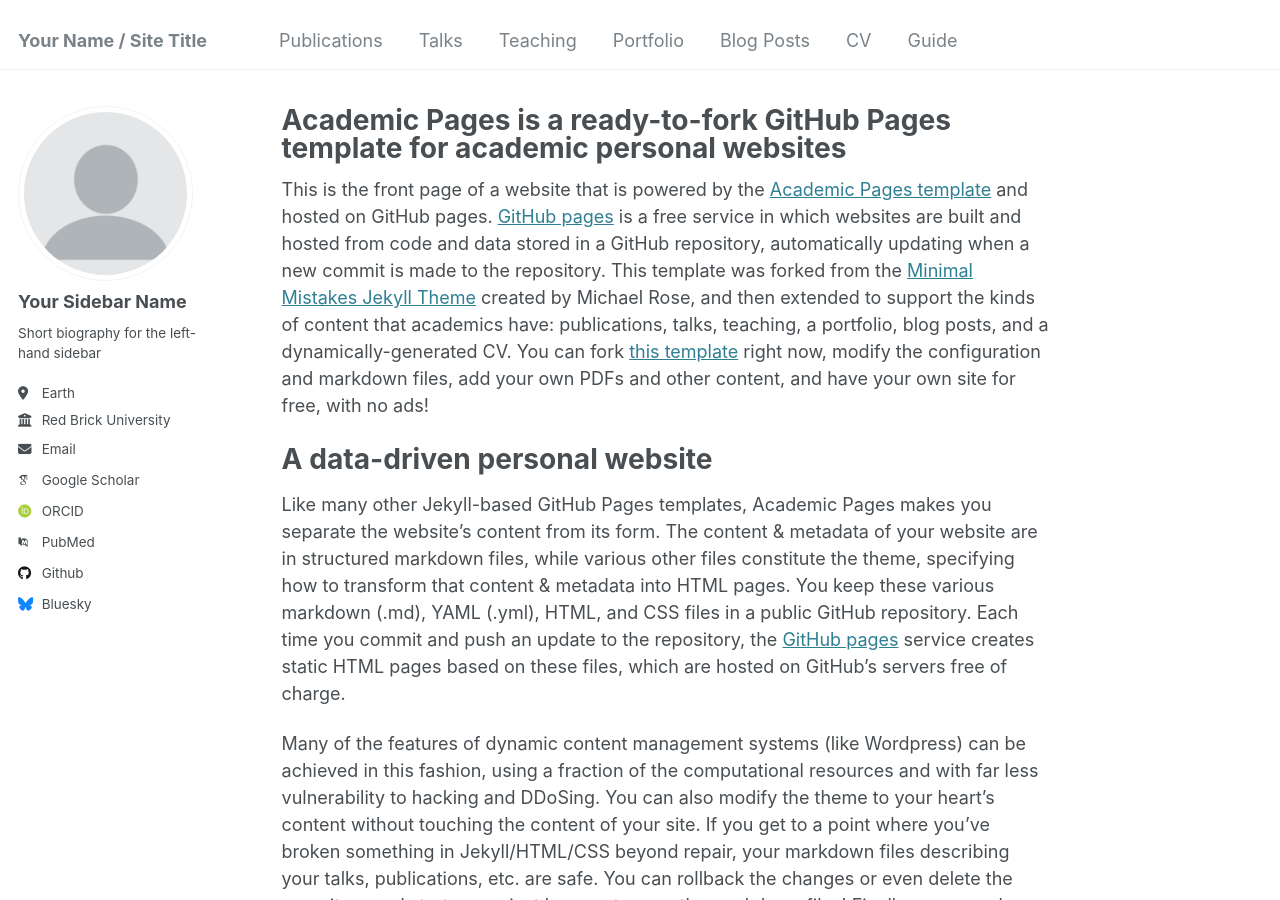
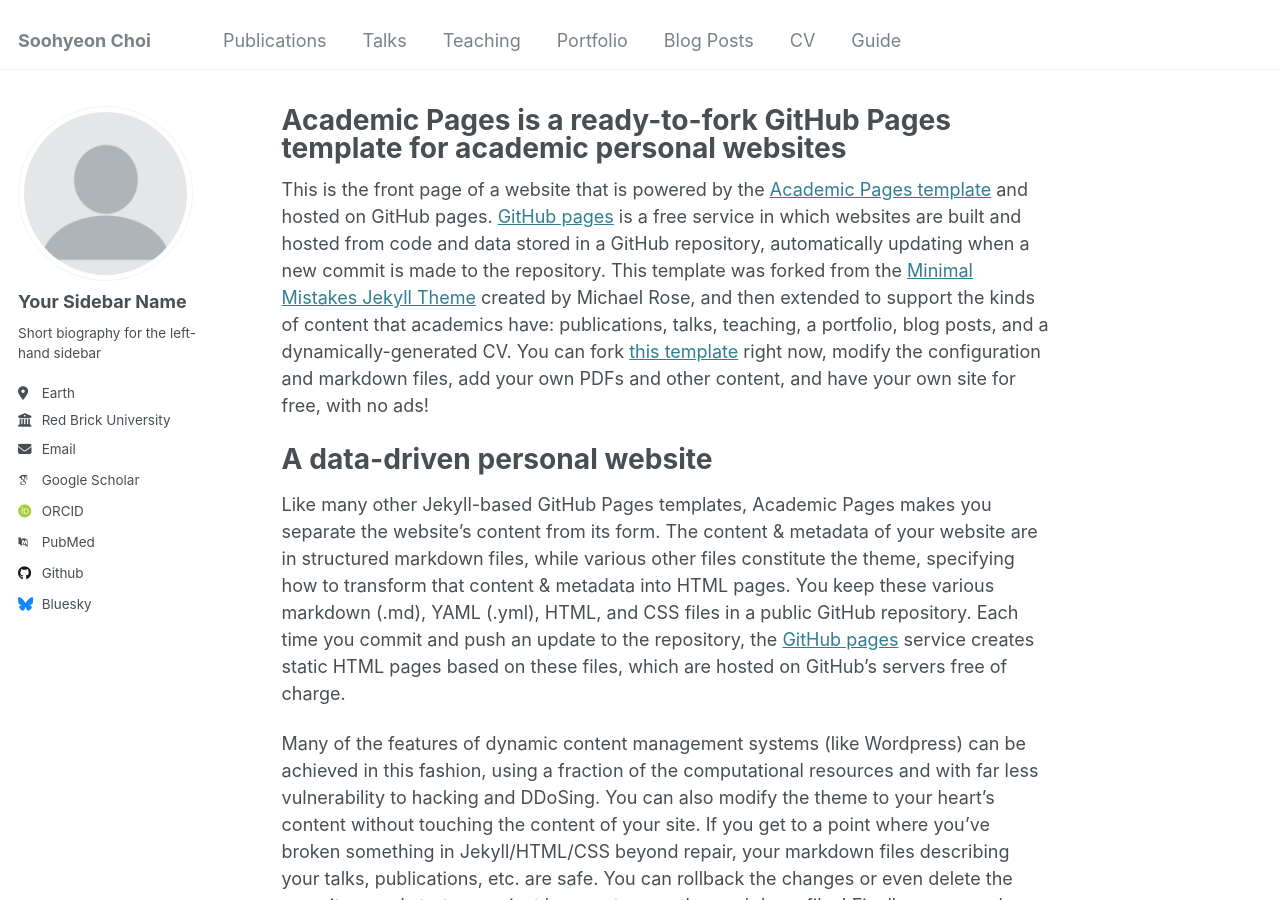
Before and after one commit to soohyeonc/soohyeon.github.io, a Jekyll site: the page built from _pages/about.md, in a window 1280 px wide and 900 px high. Built offline with Jekyll 4.4.1, drawn with Linux system fonts in a browser that asks for light colours; some web fonts are replaced.

Commit message:
Update _config.yml

```diff
--- a/_config.yml
+++ b/_config.yml
@@ -8,13 +8,13 @@
 
 # Basic Site Settings
 locale                   : "en-US"
-title                    : "Your Name / Site Title"
+title                    : "Soohyeon Choi"
 title_separator          : "-"
 name                     : &name "Soohyeon Choi"
 description              : &description "Phd Candidate, CS"
-url                      : https://academicpages.github.io # the base hostname & protocol for your site e.g. "https://[your GitHub username].github.io"
+url                      : https://sooyheonc.github.io # the base hostname & protocol for your site e.g. "https://[your GitHub username].github.io"
 baseurl                  : "" # the subpath of your site, e.g. "/blog"
-repository               : "academicpages/academicpages.github.io"
+repository               : "sooyheonc/sooyheonc.github.io"
 
 # Site Author - The following control what appear as part of the author content on the side bar.
 #               If a field is blank the icon and link will not appear, otherwise it will be shown.
```
